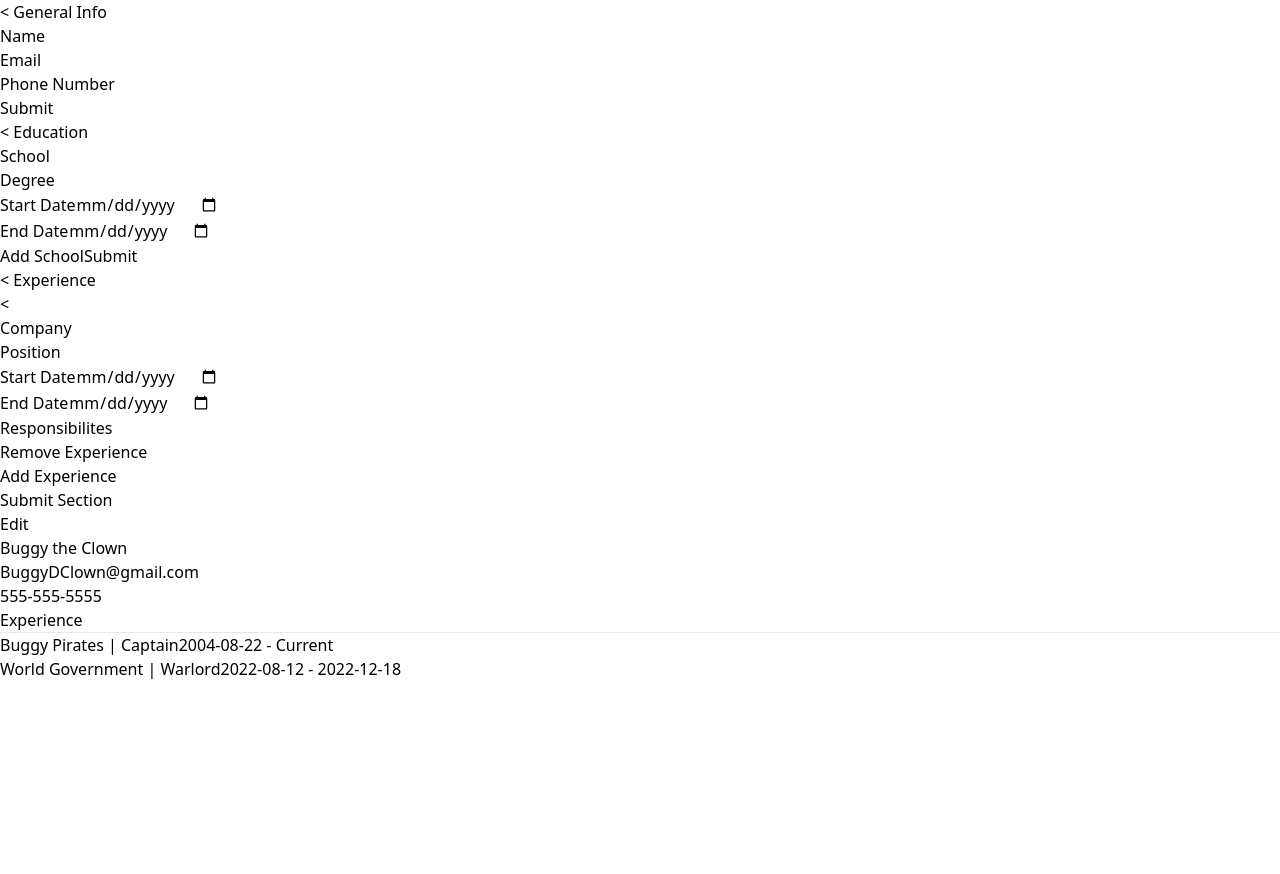
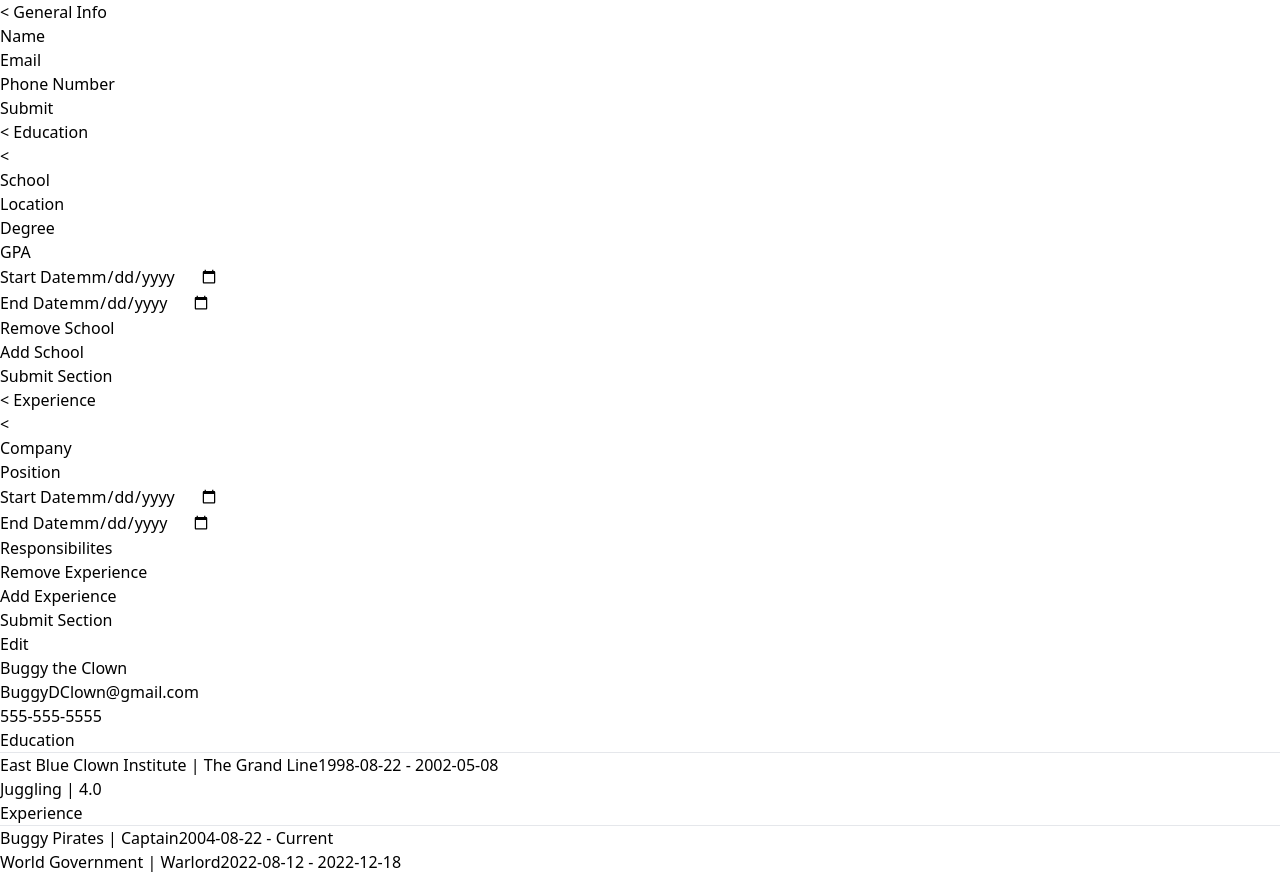
Before and after one commit to jellybro99/CV-application, a React (Vite) app: page / in a window 1280 px wide. Before the commit the page ends 800 px from the top, so only its background shows below. Built offline with nearby package versions, Linux system fonts and the light colour scheme.

Commit message:
App working methinks

```diff
--- a/src/components/Collapsable.jsx
+++ b/src/components/Collapsable.jsx
@@ -10,7 +10,7 @@ function Collapsable(props) {
     }
 
     return (
-        <div className={"rounded border-2 border-white p-1 " + (hover ? "border-blue-400" : "")}>
+        <div className={"rounded border-2 p-1 " + (hover ? "border-blue-400" : "border-white")}>
             <h1 className="hover:cursor-pointer hover:text-gray-600 border-white" onClick={toggleDisplay} onMouseEnter={()=>setHover(true)} onMouseLeave={()=>setHover(false)}>{(visible ? "< " : "> ") + sectionTitle}</h1>
             {visible ? children : null}
         </div>
--- a/src/components/EducationInput.jsx
+++ b/src/components/EducationInput.jsx
@@ -3,46 +3,32 @@ import Input from "./Input";
 import Button from "./Button";
 import Collapsable from "./Collapsable";
 
-function ExperienceInput({ resume, setResume }) {
-  //read from resume to find how many states
-  //figure out how best to store and remove schools
-
-  //initially only one slot for experience.
-  //change state to array with one slot
-  //adding experience will add to array and rerender
-  //choosing edit will replace whatever is currently rendered with the stored resume
-
-  const [values, setValues] = useState({
+function EducationInput({ resume, handleHandleSubmit }) {
+  const [values, setValues] = useState([{
+    id: 1,
     name:"",
+    location:"",
     degree:"",
+    gpa: "",
     startDate:"",
     endDate:"",
-  });
-
-  /*
-  const [value, setValues] = useState([{
-    name:"",
-    degree:"",
-    startDate:"",
-    endDate:"",
-  },
-  {
-    name:"",
-    degree:"",
-    startDate:"",
-    endDate:"",
-  }])
-  */
-
+  }]);
 
   useEffect(() => {
     if(resume != ""){
-      setValues({
-        name: resume.education.schools[0].name,
-        degree: resume.education.schools[0].degree,
-        startDate: resume.education.schools[0].startDate,
-        endDate: resume.education.schools[0].endDate
-      });
+      let newValues = [];
+      resume.education.schools.forEach((school) => {
+        newValues.push({
+          id: school.id,
+          name: school.name,
+          location: school.location,
+          degree: school.degree,
+          gpa: school.gpa,
+          startDate: school.startDate,
+          endDate: school.endDate
+        })
+      })
+      setValues(newValues);
     }
   }, [resume])
 
@@ -55,18 +41,30 @@ function ExperienceInput({ resume, setResume }) {
     },
     {
       id:2,
+      name:"location",
+      type:"text",
+      label:"Location"
+    },
+    {
+      id:3,
       name:"degree",
       type:"text",
       label:"Degree"
     },
     {
-      id:3,
+      id:4,
+      name:"gpa",
+      type:"text",
+      label:"GPA"
+    },
+    {
+      id:5,
       name:"startDate",
       type:"date",
       label:"Start Date"
     },
     {
-      id:4,
+      id:6,
       name:"endDate",
       type:"date",
       label:"End Date",
@@ -75,28 +73,87 @@ function ExperienceInput({ resume, setResume }) {
 
   const handleSubmit = (e) => {
     e.preventDefault();
-    console.log(values);
+    setValues([{
+      id: 1,
+      name:"",
+      location:"",
+      degree:"",
+      gpa:"",
+      startDate:"",
+      endDate:"",
+    }]);
+    handleHandleSubmit({schools: values}, "education");
   }
 
-  const onChange = (e) => {
-    setValues({...values, [e.target.name]: e.target.value});
+  const onChange = (e, id) => {
+    let newValues = [];
+    values.map((school)=>newValues.push({...school}))
+    newValues.map((school) => {
+      if(school.id == id){
+        school[e.target.name] = e.target.value;
+      }
+    })
+    setValues(newValues);
   }
 
-  const addSchool = (e) => {
+  const addSchool = () => {
+    let newSchools = JSON.parse(JSON.stringify(values));
 
+    let id = 1;
+    let alreadyUsed = true;
+    while (alreadyUsed) {
+      alreadyUsed = false;
+      newSchools.forEach((school) => {
+        if (school.id === id) {
+          id++;
+          alreadyUsed = true;
+        }
+      });
+    }
+
+    newSchools.push({
+      id: id,
+      name:"",
+      location:"",
+      degree:"",
+      gpa:"",
+      startDate:"",
+      endDate:"",
+    });
+    setValues(newSchools);
+  }
+
+  const removeSchool = (id) => {
+    let newSchools = [];
+    values.forEach((school) => {
+      if(school.id != id){
+        newSchools.push(school);
+      }
+    })
+    setValues(newSchools);
+  }
+
+  const getValues = (id, input) => {
+    let school = values.find((school) => school.id == id);
+    return school[input];
   }
 
   return (
-      <Collapsable sectionTitle="Education">
-        <form onSubmit={handleSubmit} className="flex flex-col gap-2"> {/* general info form */}
+    <Collapsable sectionTitle="Education">
+    {values.map((school) => (
+      <Collapsable sectionTitle={school.name} key={school.id}>
+        <form>
           {inputs.map((input) => (
-            <Input key={input.id} {...input} value={values[input.name]} onChange={onChange}/>
+            <Input key={input.id} {...input} value={getValues(school.id, input.name)} onChange={(e)=>onChange(e, school.id)}/>
           ))}
-          <Button text="Add School" type="button" onClick={addSchool}/>
-          <Button text="Submit" type="submit"/>
+          <Button text="Remove School" type="button" onClick={()=>removeSchool(school.id)} styling="w-full mt-2"/>
         </form>
       </Collapsable>
+    ))}
+    <div className=""><Button text="Add School" type="button" onClick={addSchool} styling="w-full mt-2"/></div>
+    <div><Button text="Submit Section" type="submit" onClick={handleSubmit} styling="w-full mt-1"/></div>
+  </Collapsable>
   )
 }
 
-export default ExperienceInput;
+export default EducationInput;
--- a/src/components/ExperienceInput.jsx
+++ b/src/components/ExperienceInput.jsx
@@ -4,10 +4,6 @@ import Button from "./Button";
 import Collapsable from "./Collapsable";
 
 function ExperienceInput({ resume, handleHandleSubmit }) {
-  //read from resume to find how many states
-
-  //store experience in array of job objects instead of just job object
-  //allow each job to be minimized into just the company name.
 
   const [values, setValues] = useState([{
     id: 1,
--- a/src/components/RenderResume.jsx
+++ b/src/components/RenderResume.jsx
@@ -25,19 +25,17 @@ function EducationInfo({ resume }){
         <>
             <h2 className="text-lg font-semibold">Education</h2>
             <hr className="border-2 border-slate-400"></hr>
-            {resume.education.schools.map((school) => {
-                return (
-                    <>
-                        <div className="flex flex-row justify-between">
-                            <span>{school.name} | <span className="italic">{school.location}</span></span>
-                            <span>{school.startDate} - {school.endDate}</span>
-                        </div>
-                        <div className="list-item ml-8">
-                            {school.degree} | GPA: {school.gpa}
-                        </div>
-                    </>
-                )
-            })}
+
+            {resume.education.schools.map((school)=>(
+                <div key={school.id}>
+                    <div className="flex flex-row justify-between">
+                        <span>{school.name}
+                        {school.name != "" && <> | <span className="italic">{school.location}</span></>}</span>
+                        {school.startDate != ""&&<span>{school.startDate} - {school.endDate == "" ? "Current" : school.endDate}</span>}
+                    </div>
+                    {(school.degree != "") && <h2 className="list-item ml-6">{school.degree} | {school.gpa}</h2>}
+                </div>
+            ))}
         </>
     )
 }
@@ -55,7 +53,7 @@ function ExperienceInfo({ resume }){
                         {job.position != "" && <> | <span className="italic">{job.position}</span></>}</span>
                         {job.startDate != ""&&<span>{job.startDate} - {job.endDate == "" ? "Current" : job.endDate}</span>}
                     </div>
-                    <p>{job.responsibilites}</p>
+                    <p className="ml-4">{job.responsibilites}</p>
                 </div>
             ))}
         </>
@@ -69,7 +67,7 @@ function RenderResume({ resume }) {
     return (
         <>
             <GeneralInfo resume={resume}/>
-            {/*<EducationInfo resume={resume}/>*/}
+            <EducationInfo resume={resume}/>
             <ExperienceInfo resume={resume}/>
         </>
     )
```
